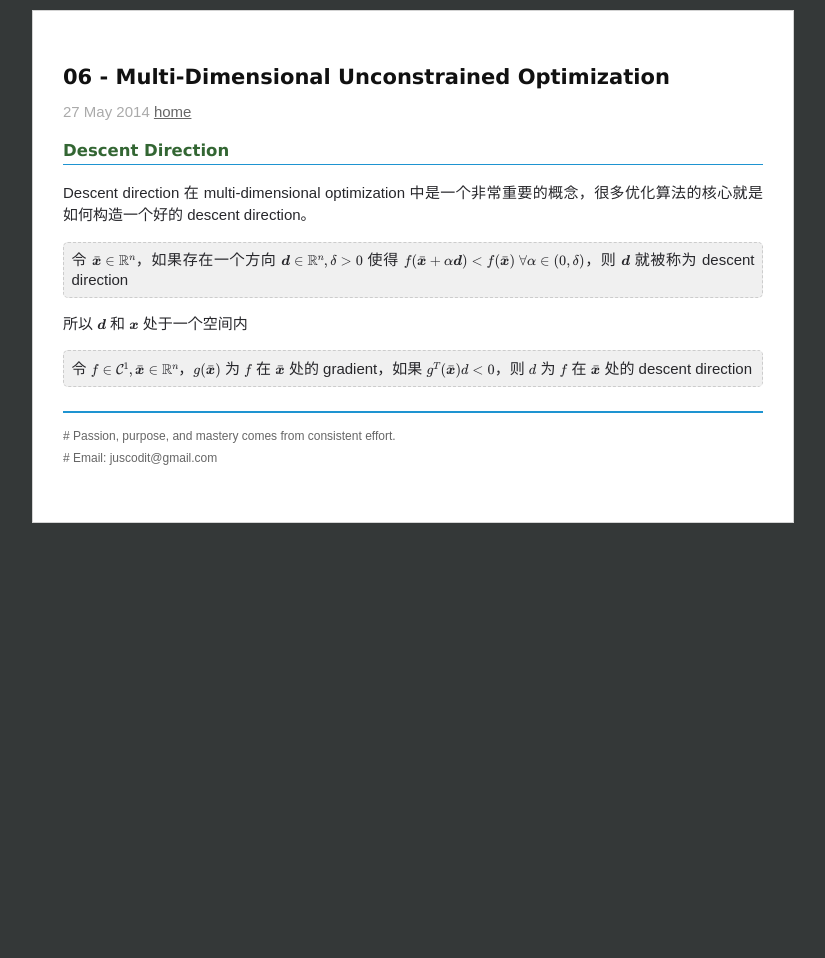
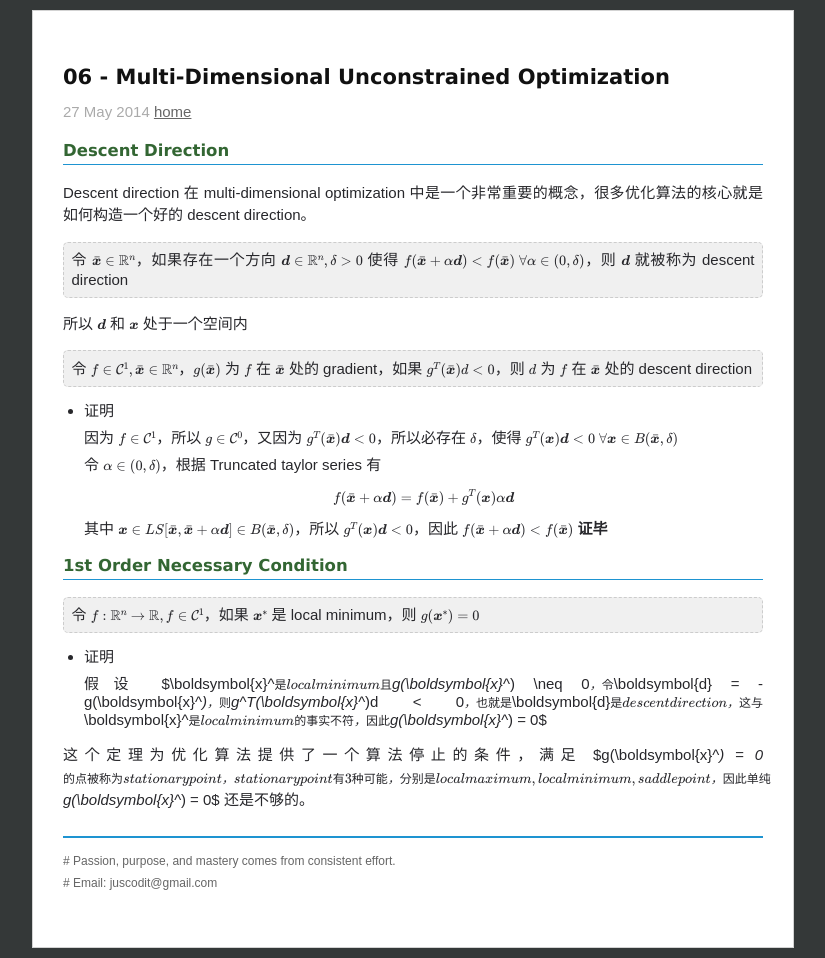
Before and after one commit to chenrushan/chenrushan.github.io, a Jekyll site: the page built from _posts/2014-05-27-NP-06-md-unconstrain-optimize.markdown, in a window 1280 px wide. Shown: the whole page, without its empty margins (227-1052 px from the left). Built offline with Jekyll 4.4.1, drawn with Linux system fonts in a browser that asks for light colours; Markdown is read by kramdown in place of the engine named in the settings; formulas are drawn with MathJax 3; before the commit the page ends 900 px from its top, so only the background shows below that.

Commit message:
[np06]: update

```diff
--- a/_posts/2014-05-27-NP-06-md-unconstrain-optimize.markdown
+++ b/_posts/2014-05-27-NP-06-md-unconstrain-optimize.markdown
@@ -18,3 +18,27 @@ Descent direction 在 multi-dimensional optimization 中是一个非常重要的
 <blockquote>
 令 $f \in \mathcal{C}^1, \bar{\boldsymbol{x}} \in \mathbb{R}^n$，$g(\bar{\boldsymbol{x}})$ 为 $f$ 在 $\bar{\boldsymbol{x}}$ 处的 gradient，如果 $g^T(\bar{\boldsymbol{x}})d < 0$，则 $d$ 为 $f$ 在 $\bar{\boldsymbol{x}}$ 处的 descent direction
 </blockquote>
+
+* 证明
+
+  因为 $f\in \mathcal{C}^1$，所以 $g \in \mathcal{C}^0$，又因为 $g^T(\bar{\boldsymbol{x}})\boldsymbol{d} < 0$，所以必存在 $\delta$，使得 $g^T(\boldsymbol{x})\boldsymbol{d} < 0 \; \forall \boldsymbol{x} \in B(\bar{\boldsymbol{x}}, \delta)$
+
+  令 $\alpha \in (0, \delta)$，根据 Truncated taylor series 有
+
+  $$
+  f(\bar{\boldsymbol{x}} + \alpha \boldsymbol{d}) = f(\bar{\boldsymbol{x}}) + g^T(\boldsymbol{x}) \alpha \boldsymbol{d}
+  $$
+
+  其中 $\boldsymbol{x} \in LS[\bar{\boldsymbol{x}}, \bar{\boldsymbol{x}} + \alpha\boldsymbol{d}] \in B(\bar{\boldsymbol{x}}, \delta)$，所以 $g^T(\boldsymbol{x})\boldsymbol{d} < 0$，因此 $f(\bar{\boldsymbol{x}} + \alpha \boldsymbol{d}) < f(\bar{\boldsymbol{x}})$ **证毕**
+
+#### 1st Order Necessary Condition
+
+<blockquote>
+令 $f: \mathbb{R}^n \rightarrow \mathbb{R}, f\in \mathcal{C}^1$，如果 $\boldsymbol{x}^*$ 是 local minimum，则 $g(\boldsymbol{x}^*) = 0$
+</blockquote>
+
+* 证明
+
+  假设 $\boldsymbol{x}^*$ 是 local minimum 且 $g(\boldsymbol{x}^*) \neq 0$，令 $\boldsymbol{d} = -g(\boldsymbol{x}^*)$，则 $g^T(\boldsymbol{x}^*)d < 0$，也就是 $\boldsymbol{d}$ 是 descent direction，这与 $\boldsymbol{x}^*$ 是 local minimum 的事实不符，因此 $g(\boldsymbol{x}^*) = 0$
+
+这个定理为优化算法提供了一个算法停止的条件，满足 $g(\boldsymbol{x}^*) = 0$ 的点被称为 stationary point，stationary point 有 3 种可能，分别是 local maximum, local minimum, saddle point，因此单纯 $g(\boldsymbol{x}^*) = 0$ 还是不够的。
```
